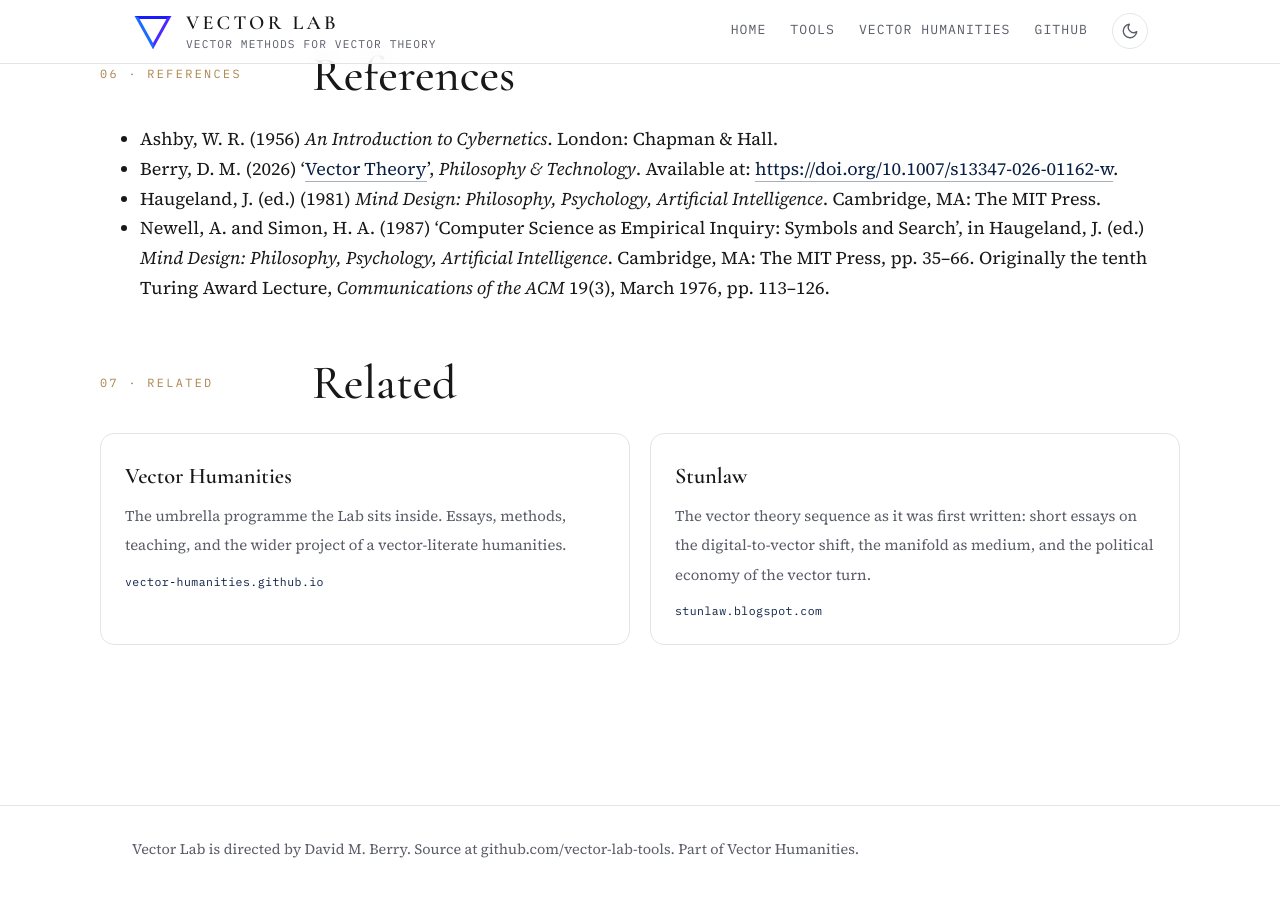
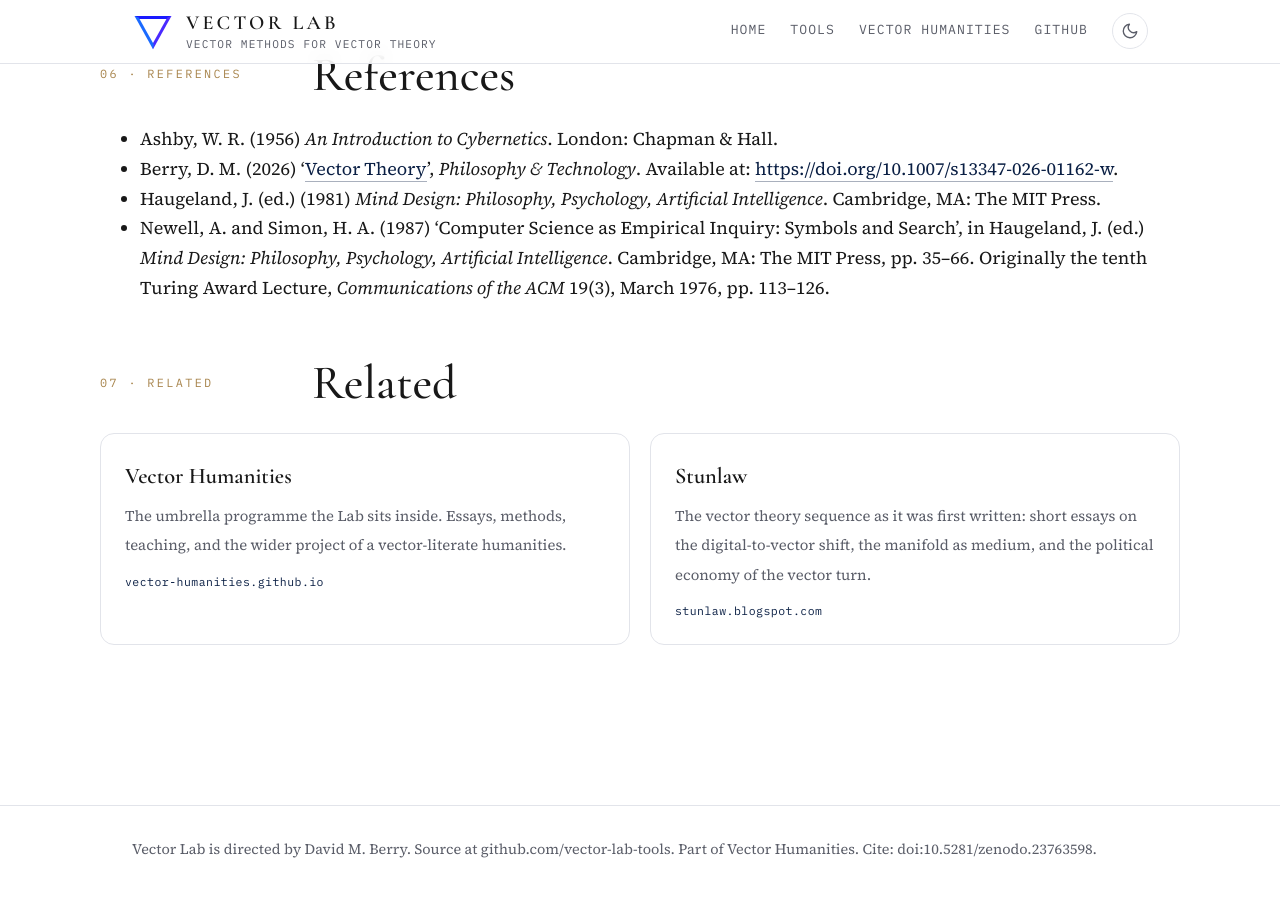
Before and after one commit to vector-lab-tools/vector-lab-tools.github.io, a Jekyll site: the page built from index.md, in a window 1280 px wide and 900 px high, scrolled down 6788 px. Shown: the top 897 px of the window. Built offline with Jekyll 4.4.1, drawn with Linux system fonts in a browser that asks for light colours.

Commit message:
Add DOI to footer

```diff
--- a/_layouts/default.html
+++ b/_layouts/default.html
@@ -65,7 +65,7 @@
 
   <footer class="site-footer">
     <div class="wrap">
-      <p>Vector Lab is directed by <a href="https://github.com/dmberry">David M. Berry</a>. Source at <a href="https://github.com/vector-lab-tools">github.com/vector-lab-tools</a>. Part of <a href="https://vector-humanities.github.io">Vector Humanities</a>.</p>
+      <p>Vector Lab is directed by <a href="https://github.com/dmberry">David M. Berry</a>. Source at <a href="https://github.com/vector-lab-tools">github.com/vector-lab-tools</a>. Part of <a href="https://vector-humanities.github.io">Vector Humanities</a>. Cite: <a href="https://doi.org/10.5281/zenodo.23763598">doi:10.5281/zenodo.23763598</a>.</p>
     </div>
   </footer>
 
```
